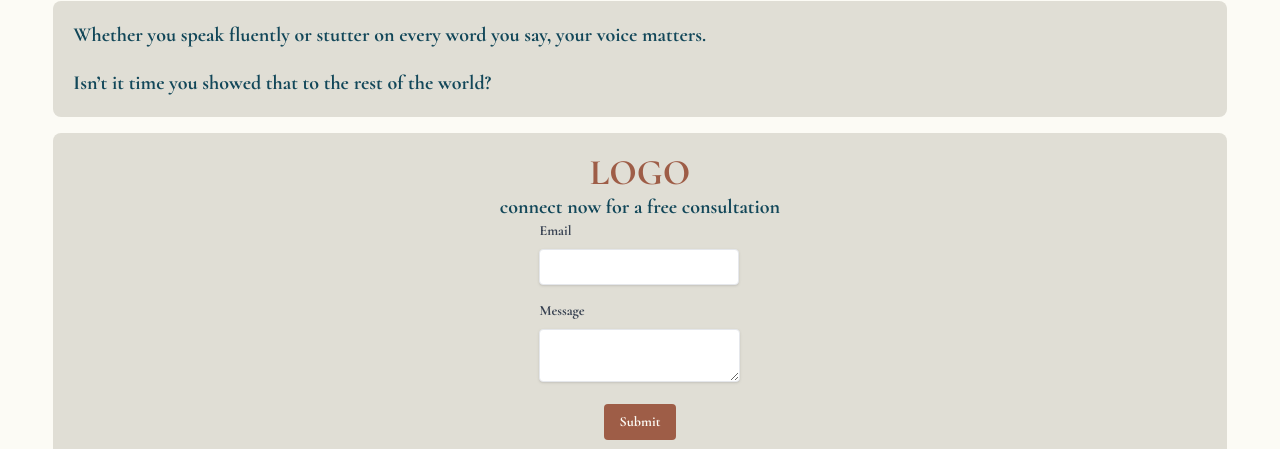
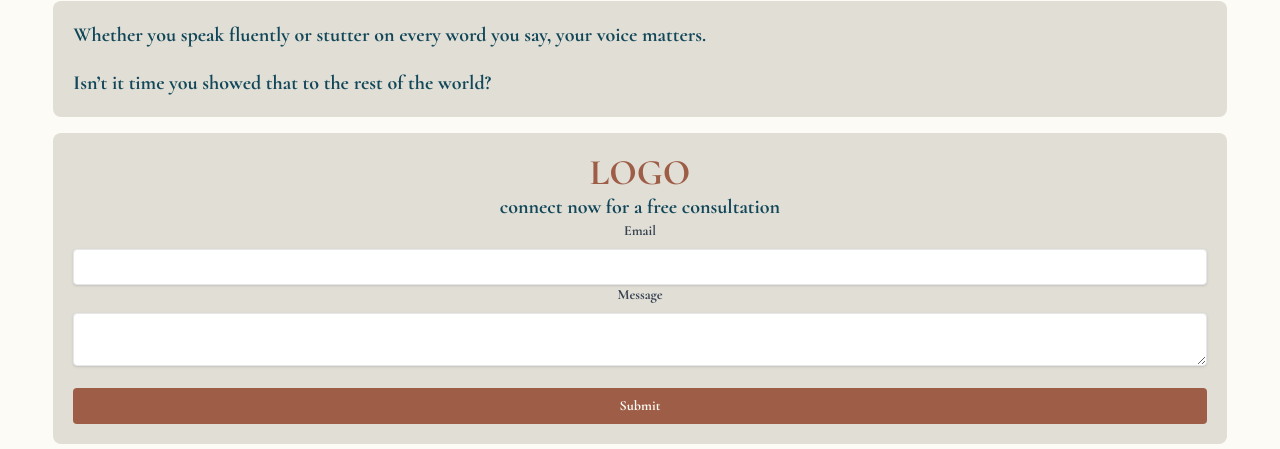
Before and after one commit to tanneremerson/crossroads-communication-clinic, a Next.js app: page / in a window 1280 px wide. Shown: the part 503-952 px from the top of the page. Built offline with nearby package versions, Linux system fonts and the light colour scheme.

Commit message:
rework contact from to fill up page

```diff
--- a/src/app/page.tsx
+++ b/src/app/page.tsx
@@ -60,37 +60,45 @@ export default function Home() {
           </div>
           <div
             id={CONNECT_ID}
-            className="bg-grey-200 w-11/12 rounded-lg p-5 grid justify-center place-items-center"
+            className="bg-grey-200 w-11/12 rounded-lg p-5 flex flex-col justify-center"
           >
+            <div className="text-center w-full">
               <Header1>LOGO</Header1>
+            </div>
+            <div className="text-center w-full">
               <Header2>connect now for a free consultation</Header2>
-            <form className="mb-4 grid place-items-center justify-center w-full">
-              <div className="mb-4 w-full">
-                <label className="block text-gray-700 text-sm font-bold mb-2">
-                  Email
-                </label>
+            </div>
+            <div className="text-center w-full">
+              <form>
+                <div>
+                  <div>
+                    <label className="block text-gray-700 text-sm font-bold mb-2">Email</label>
+                  </div>
+                  <div>
                     <input
-                  className="shadow appearance-none border rounded py-2 px-3 text-gray-700 leading-tight focus:outline-none focus:shadow-outline"
+                      className="shadow appearance-none border rounded py-2 px-3 text-gray-700 leading-tight focus:outline-none focus:shadow-outline w-full"
                       id="email"
                       type="text"
                     />
                   </div>
+                </div>
                 <div className="mb-4 w-full">
-                <label className="block text-gray-700 text-sm font-bold mb-2">
-                  Message
-                </label>
+                  <label className="block text-gray-700 text-sm font-bold mb-2">Message</label>
                   <textarea
-                  className="shadow appearance-none border rounded py-2 px-3 text-gray-700 leading-tight focus:outline-none focus:shadow-outline"
+                    className="shadow appearance-none border rounded py-2 px-3 text-gray-700 leading-tight focus:outline-none focus:shadow-outline w-full"
                     id="message"
                   />
                 </div>
+                <div className='w-full'>
                 <button
-                className="bg-primary-500 hover:bg-primary-700 text-grey-100 font-bold py-2 px-4 rounded focus:outline-none focus:shadow-outline"
+                  className="bg-primary-500 hover:bg-primary-700 text-grey-100 font-bold py-2 px-4 rounded focus:outline-none focus:shadow-outline w-full"
                   type="button"
                 >
                   Submit
                 </button>
+                </div>
               </form>
+            </div>
           </div>
         </div>
       </div>
```
Lines whose indentation alone changed are shown as unchanged.
